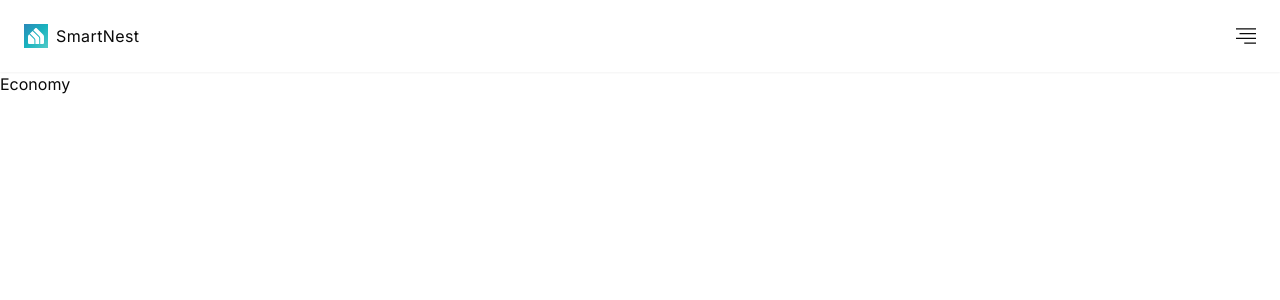
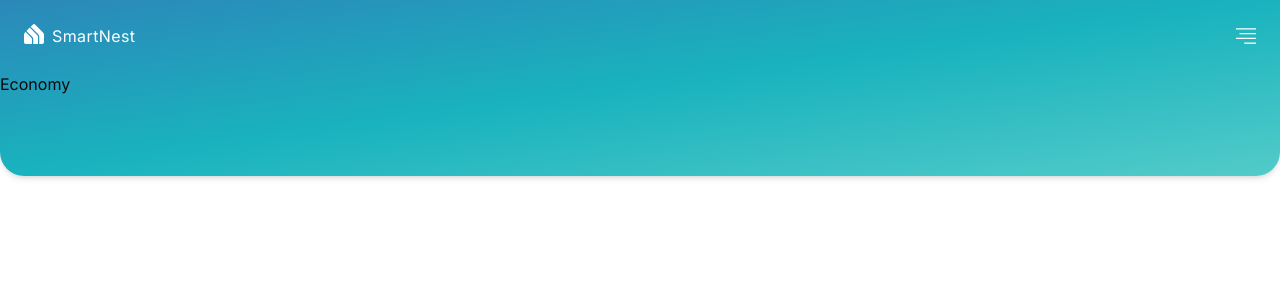
Before and after one commit to mohaabbass/smartnest, a Next.js app: page /economy in a window 1280 px wide. Shown: the top 300 px of the page. Built offline with nearby package versions, Linux system fonts and the light colour scheme; a web font is replaced by a local one.

Commit message:
Layout change

```diff
--- a/src/app/components/electricity/ElectricityStart.tsx
+++ b/src/app/components/electricity/ElectricityStart.tsx
@@ -69,17 +69,17 @@ export default function ElectricityStart() {
     : "";
 
   return (
-    <div className="relative border rounded-md shadow-md bg-gradient-to-br from-[#2B88B9] via-[#19B3BE] to-[#53CBC9] font-default">
-      <span className="absolute text-xs bg-orange-400 text-white rounded-sm py-1 px-3 top-[-10px] left-[10px]">
+    <div className="relative border rounded-xl shadow-sm bg-white font-default">
+      <span className="absolute text-xs bg-orange-400 text-white rounded-sm py-1 px-3 top-[-10px] left-[16px] tracking-wide">
         Electricity
       </span>
       <section className="flex items-center justify-center pt-6">
         <div className="flex flex-col items-center justify-center">
-          <p className="text-white text-sm">{currentTimeRange || "Now"}</p>
-          <span className="text-white font-bold text-5xl my-2">
+          <p className="text-sm">{currentTimeRange || "Now"}</p>
+          <span className=" font-bold text-5xl my-2 text-slate-600">
             {priceToShow}
           </span>
-          <p className="text-white text-sm">kr/kWh</p>
+          <p className="text-sm">kr/kWh</p>
         </div>
       </section>
 
@@ -88,7 +88,7 @@ export default function ElectricityStart() {
           expandElectricity ? "max-h-[1200px] mb-4" : "max-h-0"
         } overflow-hidden transition-[max-height] duration-500 ease-in-out bg-white mx-5 mt-6 rounded-md`}
       >
-        <div className="flex items-center justify-end px-4 py-4 bg-slate-100">
+        <div className="flex items-center justify-end px-6 p-4 bg-slate-100">
           <p className="mr-auto text-sm">
             {day}-{month}-{year}
           </p>
@@ -149,12 +149,12 @@ export default function ElectricityStart() {
       <div className="flex items-center justify-center mt-2">
         {!expandElectricity ? (
           <FaCircleChevronDown
-            className="w-6 h-6 text-white mb-4 rounded-t-full cursor-pointer"
+            className="w-6 h-6 text-[#19B3BE] mb-4 rounded-t-full cursor-pointer"
             onClick={handleExpandElectricity}
           />
         ) : (
           <FaCircleChevronUp
-            className="w-6 h-6 text-white mb-4 rounded-t-full cursor-pointer"
+            className="w-6 h-6 text-[#19B3BE] mb-4 rounded-t-full cursor-pointer"
             onClick={handleExpandElectricity}
           />
         )}
--- a/src/app/components/header/Header.tsx
+++ b/src/app/components/header/Header.tsx
@@ -6,10 +6,10 @@ import { SiKasasmart } from "react-icons/si";
 
 const Header = () => {
   return (
-    <header className="flex px-6 py-6 shadow-sm">
+    <header className="flex px-6 py-6">
       <Link href="/" className="flex tracking-wide">
-        <SiKasasmart className="w-6 h-6 text-white bg-gradient-to-br from-[#2B88B9] via-[#19B3BE] to-[#53CBC9] mr-2 p-1" />{" "}
-        SmartNest
+        <SiKasasmart className="w-5 h-5 text-white" />
+        <p className="text-white ml-2">SmartNest</p>
       </Link>
       <Navbar />
     </header>
--- a/src/app/components/header/Navbar.tsx
+++ b/src/app/components/header/Navbar.tsx
@@ -11,7 +11,7 @@ const Navbar = () => {
     <div className="flex ml-auto">
       <Sheet>
         <SheetTrigger>
-          <span className="text-xl cursor-pointer">
+          <span className="text-xl cursor-pointer text-white">
             <TfiAlignRight />
           </span>
         </SheetTrigger>
--- a/src/app/layout.tsx
+++ b/src/app/layout.tsx
@@ -25,8 +25,10 @@ export default function RootLayout({
           enableSystem
           disableTransitionOnChange
         >
-          <Header />
-          {children}
+          <div className="h-44 bg-gradient-to-br from-[#2B88B9] via-[#19B3BE] to-[#53CBC9] rounded-b-3xl shadow-md">
+            <Header />
+            {children}
+          </div>
         </ThemeProvider>
       </body>
     </html>
--- a/src/app/page.tsx
+++ b/src/app/page.tsx
@@ -2,7 +2,7 @@ import ElectricityStart from "./components/electricity/ElectricityStart";
 
 export default function Home() {
   return (
-    <div className="px-4 py-6">
+    <div className="px-6 py-6">
       <ElectricityStart />
     </div>
   );
```
